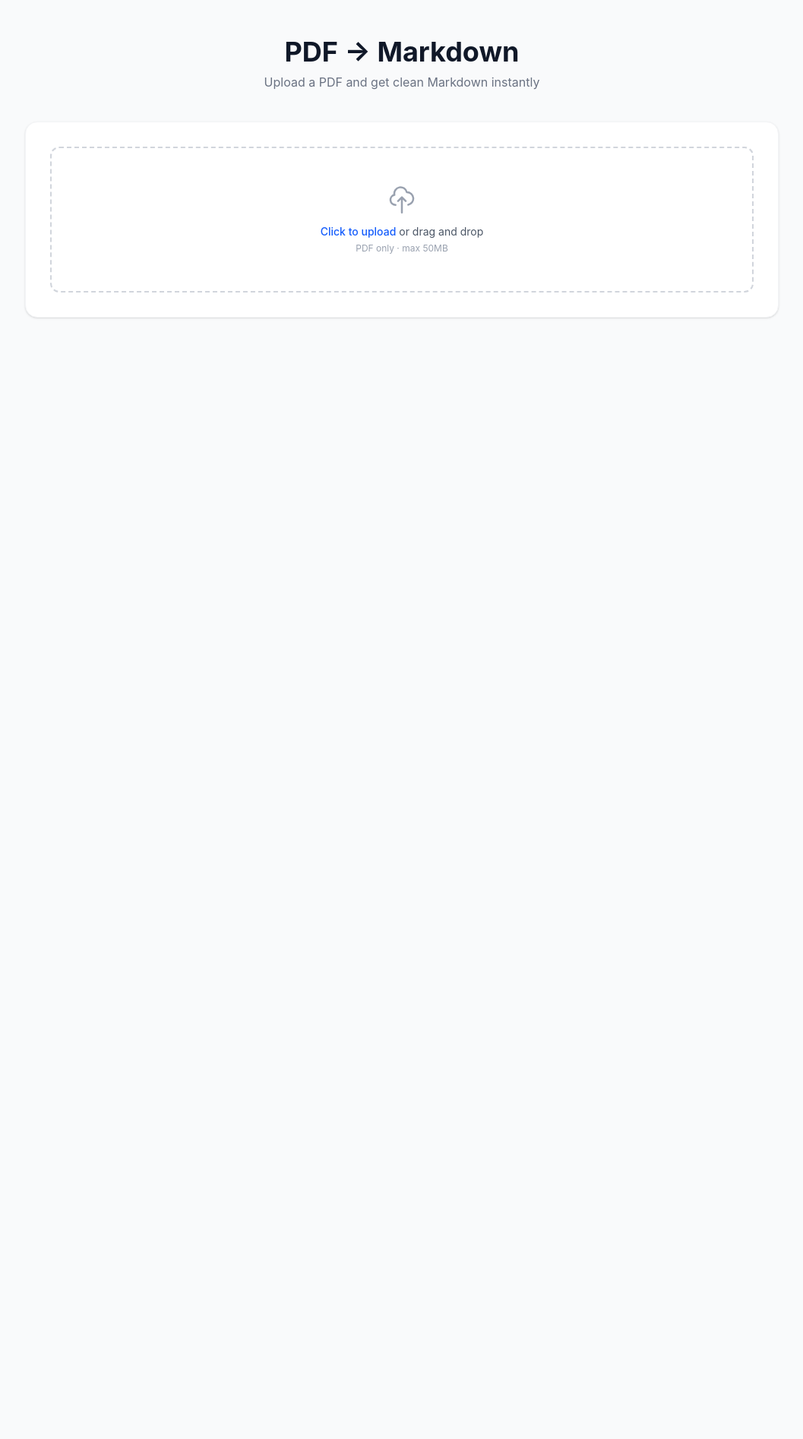
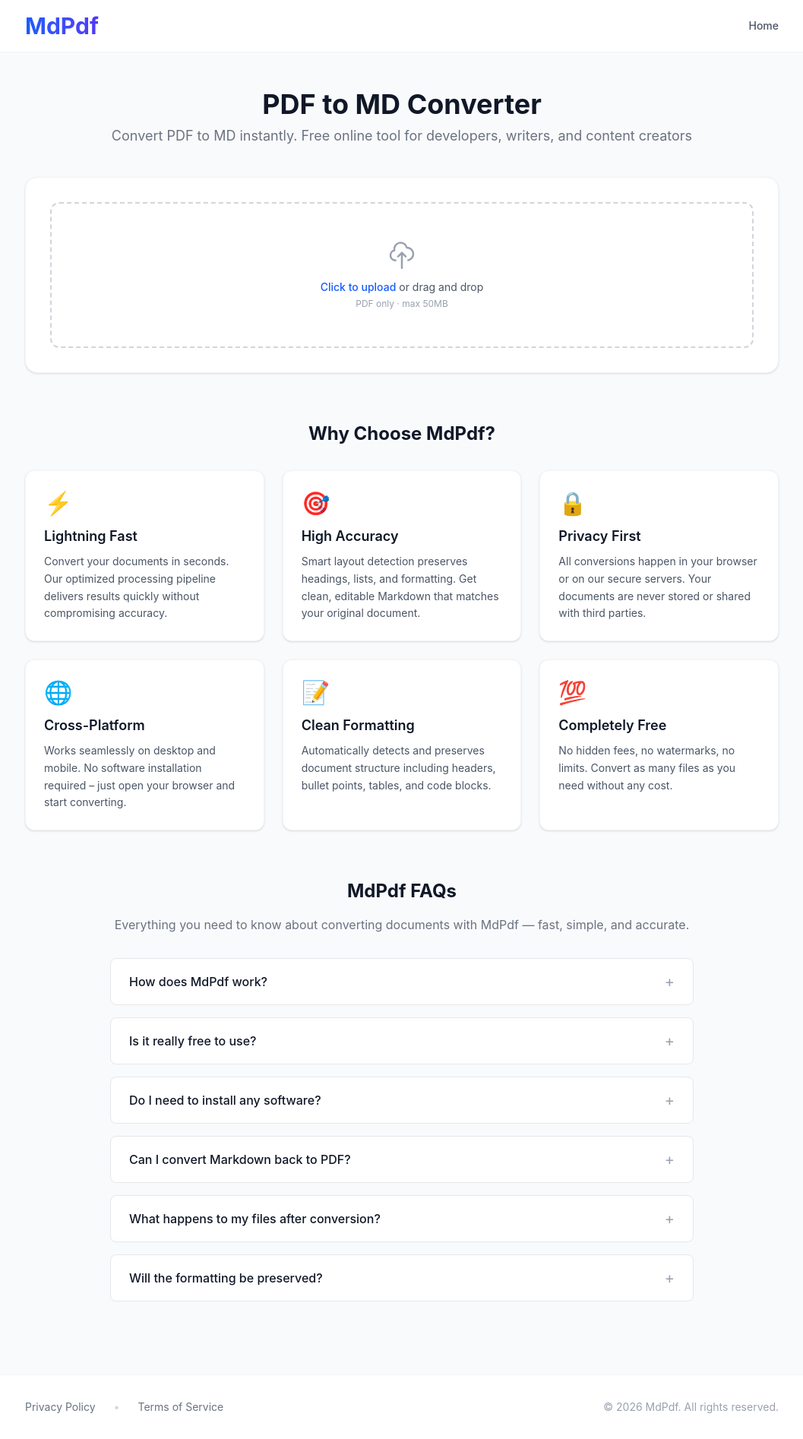
Before and after one commit to fishisnow/mdpdf, a Next.js app: page / in a window 1280 px wide. Shown: the whole page at 76% size, without its empty margins (111-1168 px from the left). Before the commit the page ends 800 px from the top, so only its background shows below. Built offline with nearby package versions, Linux system fonts and the light colour scheme.

Commit message:
feat: seo 修改

```diff
--- a/app/layout.tsx
+++ b/app/layout.tsx
@@ -1,15 +1,31 @@
 import type { Metadata } from "next";
+import Header from "@/components/Header";
+import Footer from "@/components/Footer";
 import "./globals.css";
 
 export const metadata: Metadata = {
-  title: "PDF to Markdown",
-  description: "Convert PDF files to Markdown online",
+  title: "PDF to MD & MD to PDF Converter – Free Online Tool",
+  description: "Convert PDF to MD or MD to PDF instantly with MdPdf. Free, fast, and accurate online converter for seamless Markdown and PDF conversion. No signup required.",
+  alternates: {
+    canonical: "https://mdpdf.net",
+  },
+  openGraph: {
+    title: "PDF to MD & MD to PDF Converter – Free Online Tool",
+    description: "Convert PDF to MD and MD to PDF instantly with MdPdf. Fast, accurate, and free online converter.",
+    url: "https://mdpdf.net",
+    siteName: "MdPdf",
+    type: "website",
+  },
 };
 
 export default function RootLayout({ children }: { children: React.ReactNode }) {
   return (
     <html lang="en">
-      <body className="bg-gray-50 min-h-screen">{children}</body>
+      <body className="bg-gray-50 min-h-screen flex flex-col">
+        <Header />
+        {children}
+        <Footer />
+      </body>
     </html>
   );
 }
--- a/app/page.tsx
+++ b/app/page.tsx
@@ -7,11 +7,72 @@ import ProgressBar from "@/components/ProgressBar";
 
 type State = "idle" | "converting" | "done" | "error";
 
+const features = [
+  {
+    icon: "⚡",
+    title: "Lightning Fast",
+    description: "Convert your documents in seconds. Our optimized processing pipeline delivers results quickly without compromising accuracy."
+  },
+  {
+    icon: "🎯",
+    title: "High Accuracy",
+    description: "Smart layout detection preserves headings, lists, and formatting. Get clean, editable Markdown that matches your original document."
+  },
+  {
+    icon: "🔒",
+    title: "Privacy First",
+    description: "All conversions happen in your browser or on our secure servers. Your documents are never stored or shared with third parties."
+  },
+  {
+    icon: "🌐",
+    title: "Cross-Platform",
+    description: "Works seamlessly on desktop and mobile. No software installation required – just open your browser and start converting."
+  },
+  {
+    icon: "📝",
+    title: "Clean Formatting",
+    description: "Automatically detects and preserves document structure including headers, bullet points, tables, and code blocks."
+  },
+  {
+    icon: "💯",
+    title: "Completely Free",
+    description: "No hidden fees, no watermarks, no limits. Convert as many files as you need without any cost."
+  }
+];
+
+const faqs = [
+  {
+    question: "How does MdPdf work?",
+    answer: "Simply upload your PDF document, and our system will extract the text while preserving its structure. The converter analyzes font sizes to identify headings, detects lists and tables, and generates clean Markdown output you can edit immediately."
+  },
+  {
+    question: "Is it really free to use?",
+    answer: "Yes, absolutely! MdPdf is 100% free with no hidden charges. There are no watermarks, no file limits, and you can convert as many documents as you need."
+  },
+  {
+    question: "Do I need to install any software?",
+    answer: "Not at all. MdPdf runs entirely in your web browser. Just visit the page, upload your file, and get your Markdown – no downloads or installations required."
+  },
+  {
+    question: "Can I convert Markdown back to PDF?",
+    answer: "Currently MdPdf focuses on PDF to MD conversion. For MD to PDF, you can use any standard Markdown viewer or editor with export functionality."
+  },
+  {
+    question: "What happens to my files after conversion?",
+    answer: "Your files are processed securely and are automatically deleted from our servers after conversion. We don't store or share any of your documents."
+  },
+  {
+    question: "Will the formatting be preserved?",
+    answer: "Our converter intelligently preserves document structure including headers (H1-H3), bullet points, numbered lists, and basic formatting. Complex layouts are simplified to ensure clean, editable Markdown."
+  }
+];
+
 export default function Home() {
   const [state, setState] = useState<State>("idle");
   const [markdown, setMarkdown] = useState("");
   const [filename, setFilename] = useState("");
   const [error, setError] = useState("");
+  const [openFaq, setOpenFaq] = useState<number | null>(null);
 
   const handleUpload = async (file: File) => {
     setState("converting");
@@ -39,11 +100,11 @@ export default function Home() {
   return (
     <main className="max-w-5xl mx-auto px-4 py-12">
       <div className="text-center mb-10">
-        <h1 className="text-4xl font-bold text-gray-900 mb-2">PDF → Markdown</h1>
-        <p className="text-gray-500">Upload a PDF and get clean Markdown instantly</p>
+        <h1 className="text-4xl font-bold text-gray-900 mb-2">PDF to MD Converter</h1>
+        <p className="text-gray-500 text-lg">Convert PDF to MD instantly. Free online tool for developers, writers, and content creators</p>
       </div>
 
-      <div className="bg-white rounded-2xl shadow-sm border border-gray-100 p-8 flex flex-col gap-6">
+      <div className="bg-white rounded-2xl shadow-sm border border-gray-100 p-8 flex flex-col gap-6 mb-16">
         <UploadZone onUpload={handleUpload} disabled={state === "converting"} />
 
         {state === "converting" && (
@@ -63,6 +124,44 @@ export default function Home() {
           <MarkdownPreview markdown={markdown} filename={filename} />
         )}
       </div>
+
+      {/* Features Section */}
+      <section className="mb-16">
+        <h2 className="text-2xl font-bold text-gray-900 text-center mb-8">Why Choose MdPdf?</h2>
+        <div className="grid md:grid-cols-2 lg:grid-cols-3 gap-6">
+          {features.map((feature, index) => (
+            <div key={index} className="bg-white rounded-xl p-6 shadow-sm border border-gray-100 hover:shadow-md transition-shadow">
+              <div className="text-3xl mb-3">{feature.icon}</div>
+              <h3 className="text-lg font-semibold text-gray-900 mb-2">{feature.title}</h3>
+              <p className="text-gray-600 text-sm leading-relaxed">{feature.description}</p>
+            </div>
+          ))}
+        </div>
+      </section>
+
+      {/* FAQ Section */}
+      <section className="mb-12">
+        <h2 className="text-2xl font-bold text-gray-900 text-center mb-4">MdPdf FAQs</h2>
+        <p className="text-gray-500 text-center mb-8">Everything you need to know about converting documents with MdPdf — fast, simple, and accurate.</p>
+        <div className="max-w-3xl mx-auto space-y-4">
+          {faqs.map((faq, index) => (
+            <div key={index} className="bg-white rounded-lg border border-gray-200 overflow-hidden">
+              <button
+                className="w-full px-6 py-4 text-left flex items-center justify-between hover:bg-gray-50 transition-colors"
+                onClick={() => setOpenFaq(openFaq === index ? null : index)}
+              >
+                <span className="font-medium text-gray-900">{faq.question}</span>
+                <span className="text-gray-400 text-xl ml-4">{openFaq === index ? "−" : "+"}</span>
+              </button>
+              {openFaq === index && (
+                <div className="px-6 pb-4 text-gray-600 text-sm leading-relaxed">
+                  {faq.answer}
+                </div>
+              )}
+            </div>
+          ))}
+        </div>
+      </section>
     </main>
   );
 }
--- /dev/null
+++ b/app/robots.ts
@@ -0,0 +1,9 @@
+export default function robots() {
+  return {
+    rules: {
+      userAgent: "*",
+      allow: "/",
+    },
+    sitemap: "https://mdpdf.net/sitemap.xml",
+  };
+}
--- /dev/null
+++ b/app/sitemap.ts
@@ -0,0 +1,12 @@
+import { MetadataRoute } from "next";
+
+export default function sitemap(): MetadataRoute.Sitemap {
+  return [
+    {
+      url: "https://mdpdf.net",
+      lastModified: new Date(),
+      changeFrequency: "weekly",
+      priority: 1,
+    }
+  ];
+}
--- /dev/null
+++ b/components/Footer.tsx
@@ -0,0 +1,22 @@
+export default function Footer() {
+  return (
+    <footer className="bg-white border-t border-gray-100 mt-auto">
+      <div className="max-w-5xl mx-auto px-4 py-8">
+        <div className="flex flex-col md:flex-row items-center justify-between gap-4">
+          <div className="flex items-center gap-6 text-sm">
+            <a href="#" className="text-gray-500 hover:text-gray-700 transition-colors">
+              Privacy Policy
+            </a>
+            <span className="text-gray-300">•</span>
+            <a href="#" className="text-gray-500 hover:text-gray-700 transition-colors">
+              Terms of Service
+            </a>
+          </div>
+          <p className="text-sm text-gray-400">
+            © 2026 MdPdf. All rights reserved.
+          </p>
+        </div>
+      </div>
+    </footer>
+  );
+}
--- /dev/null
+++ b/components/Header.tsx
@@ -0,0 +1,20 @@
+import Link from "next/link";
+
+export default function Header() {
+  return (
+    <header className="bg-white border-b border-gray-100">
+      <div className="max-w-5xl mx-auto px-4 py-4 flex items-center justify-between">
+        <Link href="/" className="flex items-center gap-2">
+          <span className="text-3xl font-bold bg-gradient-to-r from-blue-600 to-indigo-600 bg-clip-text text-transparent">
+            MdPdf
+          </span>
+        </Link>
+        <nav className="flex items-center gap-6">
+          <Link href="/" className="text-gray-600 hover:text-gray-900 transition-colors text-sm font-medium">
+            Home
+          </Link>
+        </nav>
+      </div>
+    </header>
+  );
+}
```
Also changed, not shown: 1 other file (tests, documents, lock files or other folders).
